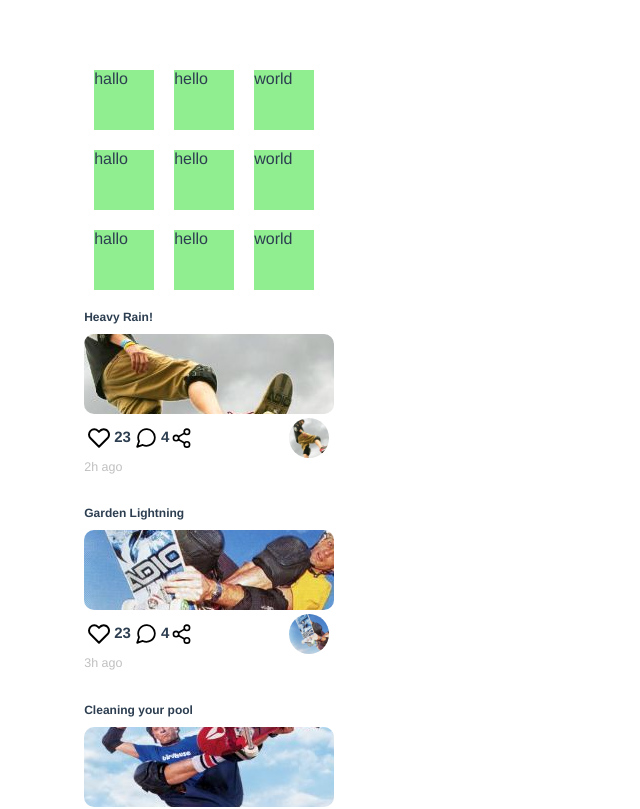
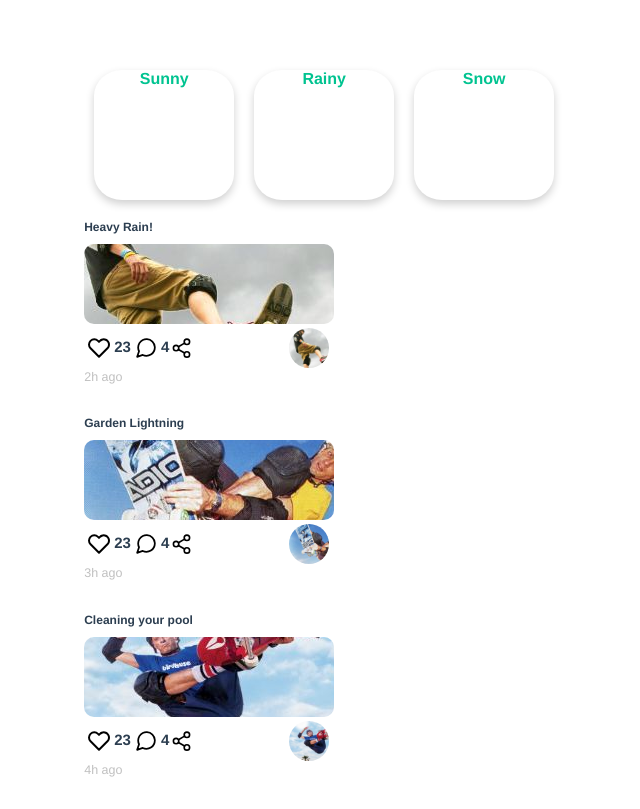
Before and after one commit to SametYalcinn/pwa, a Vue app: page / in a window 1280 px wide. Shown: the top 809 px of the page, without its empty margins (303-943 px from the left). Built offline with nearby package versions, Linux system fonts and the light colour scheme.

Commit message:
Updated tiles

```diff
--- a/src/App.vue
+++ b/src/App.vue
@@ -8,11 +8,13 @@
         />
      </section>
     <section class="tiles">
-      <Tiles
-        v-for="tile in tiles"
-        :key="tile.color"
-        :card="card"
-        />
+              <div class="outer">
+              <Tiles class="one"
+                v-for="tile in tiles"
+                :key="tile.color"
+                :tile="tile"
+              />
+              </div>
      </section>
     <section class="cards">
       <PostCard
@@ -23,8 +25,8 @@
      </section>
 
   </main>
-  <img alt="Vue logo" src="./assets/logo.png" />
-  <HelloWorld msg="Welcome to Your Vue.js App" />
+  <!-- <img alt="Vue logo" src="./assets/logo.png" /> -->
+  <!-- <HelloWorld msg="Welcome to Your Vue.js App" /> -->
 </template>
 
 <script>
@@ -45,21 +47,21 @@ export default {
     return {
       tiles: [
         {
-          title: '1. No Proverty',
+          title: 'Sunny',
           color: 'green',
           bgtext: 'SDG1',
           src: require('./assets/SDG-1.png'),
           products: '2h ago',
         },
          {
-          title: '2. Zero Hunger',
+          title: 'Rainy',
           color: 'blue',
           bgtext: 'SDG2',
           src: require('./assets/SDG-2.png'),
           products: '3h ago',
         },
         {
-          title: '3. Good Health and Well-being',
+          title: 'Snow',
           color: 'red',
           bgtext: 'SDG3',
           src: require('./assets/SDG-3.png'),
@@ -109,4 +111,26 @@ export default {
   color: #2c3e50;
   margin-top: 60px;
 }
+
+ .outer > * {
+  display:inline-block;
+  vertical-align:middle;
+  background-color:white;
+  box-shadow: 0px 4px 8px rgb(208, 208, 208);
+  /* width:60px; height:60px; */
+  margin: auto;
+  width: 100%;
+}
+.one {
+    width:90px;
+    height:130px;
+    margin: 10px;
+    display:inline-block;
+    border-radius: 20%;
+    }
+
+    .tiles {
+      margin: auto;
+      width: 40%;
+    }
 </style>
--- a/src/components/Tiles.vue
+++ b/src/components/Tiles.vue
@@ -1,9 +1,12 @@
 <template>
-    <div class="card-tiles">
-        <div class="outer">
-            <div class="one">hallo</div>
-            <div class="one">hello</div>
-            <div class="one">world</div>
+    <div class="tile">
+        <div class="">
+            <!-- <div class="one">{{tile.title}}</div> -->
+            <!-- <div class="one">hallo</div> -->
+            <!-- <div class="one">hello</div>
+            <div class="one">world</div> -->
+        <div class="">{{tile.title}}</div>
+
         </div>
     </div>
 
@@ -11,8 +14,8 @@
 
 <script>
 export default {
-    name: 'card',
-    props:['card']
+    name: 'tile',
+    props:['tile']
     }
 </script>
 
@@ -23,7 +26,7 @@ export default {
   /* width: 40%; */
 }
 
-.card-tiles {
+.tile{
         /* flex: 1 1 33.333%; */
         width: 40%;
         /* padding-left: 40%; */
@@ -34,10 +37,13 @@ export default {
         margin-right: 0px;
         margin: auto;
 
+    color: #00C390;
+    font-weight: 600;
+    text-align: center;
     }
 
 
-    .outer > * {
+    /* .outer > * {
   display:inline-block;
   vertical-align:middle;
   background-color:lightgreen;
@@ -47,23 +53,8 @@ export default {
     width:60px;
     height:60px;
     margin: 10px;
-    }
+      display:inline-block;
 
-/* .container {
-    display: flex;
-    justify-content: center;
-    flex-wrap: wrap;
-    width: 70%;
-    background: #eee;
-    margin: 10px auto;
-    position: relative;
-    text-align:center;
-}
+    } */
 
-.block {
-    background: green;
-    height: 100px;
-    width: 100px;
-    margin: 10px;
-} */
 </style>
```
